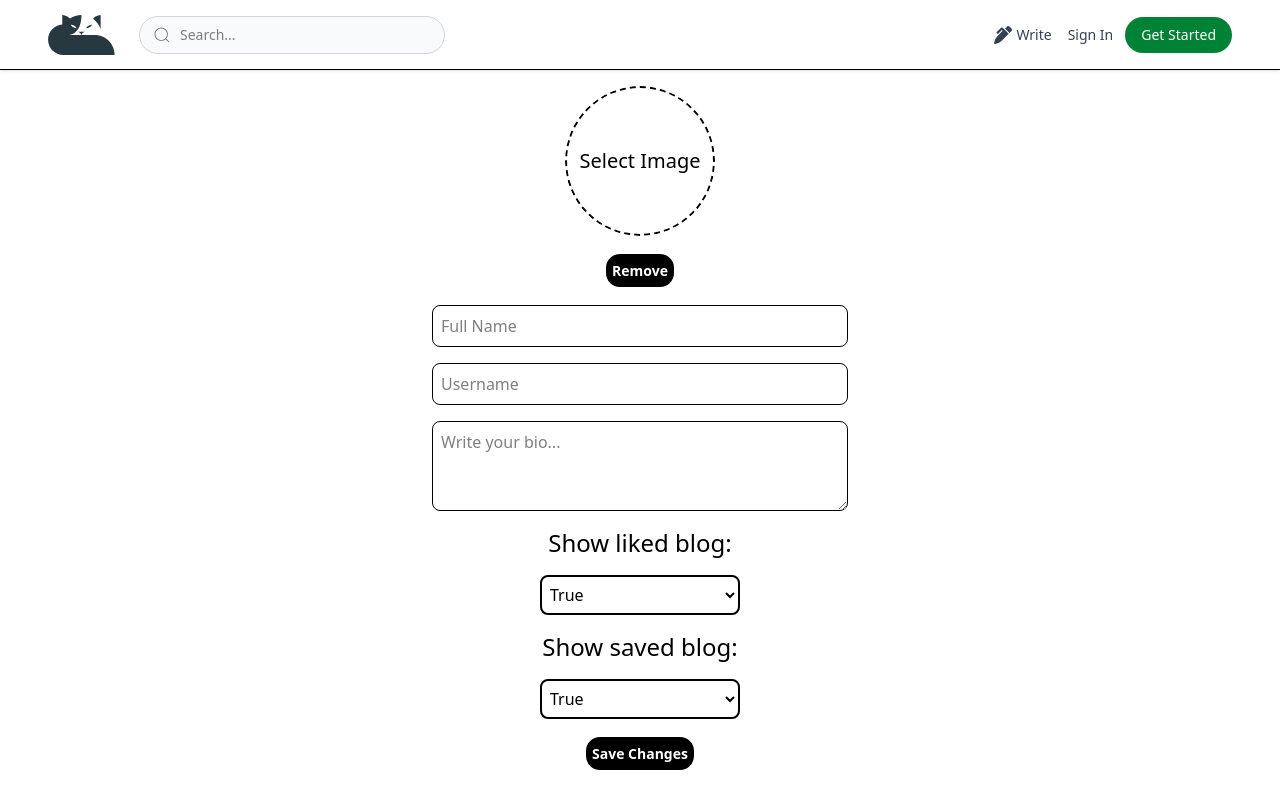
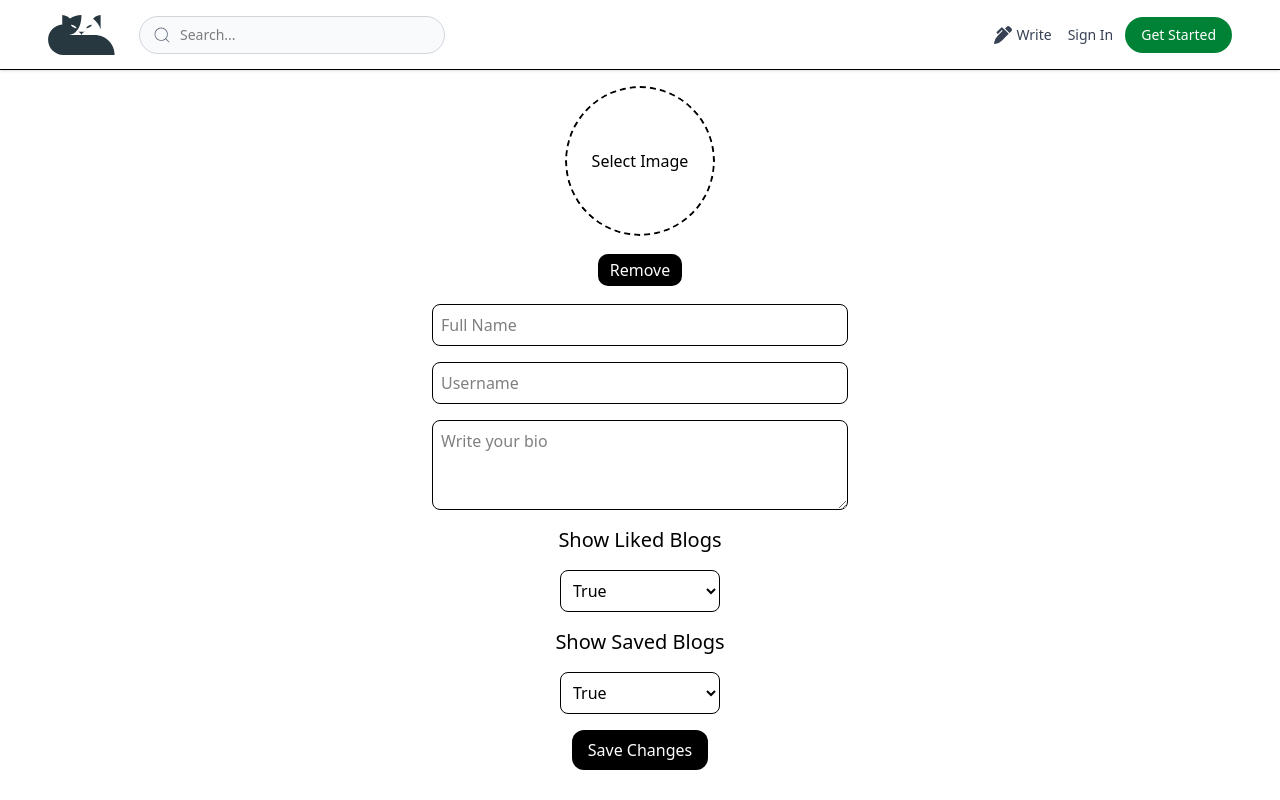
Before and after one commit to Tarang111/BLOG-APP, a React (Vite) app in the folder frontened/: page /editprofile/1 in a window 1280 px wide. Built offline with nearby package versions, Linux system fonts and the light colour scheme; no server answers.

Commit message:
Update Editprofile.jsx

```diff
--- a/frontened/src/component/Editprofile.jsx
+++ b/frontened/src/component/Editprofile.jsx
@@ -1,69 +1,81 @@
-import React, { useState } from 'react'
-import { useSelector, useDispatch } from 'react-redux'
-import axios from 'axios'
-import toast from 'react-hot-toast'
-import { login } from '../utilis/userSlice'
-import { useNavigate } from 'react-router-dom'
+import React, { useState } from "react";
+import { useSelector, useDispatch } from "react-redux";
+import axios from "axios";
+import toast from "react-hot-toast";
+import { login } from "../utilis/userSlice";
+import { useNavigate } from "react-router-dom";
 
 function Editprofile() {
-  const dispatch = useDispatch()
-  const userData = useSelector(slice => slice.user)
-  const { bio, profilePic, name, username, showlike, showsave, token, id } = userData
-  const navigate = useNavigate()
+  const dispatch = useDispatch();
+  const navigate = useNavigate();
+  const userData = useSelector((state) => state.user);
+
+  const { bio, profilePic, name, username, showlike, showsave, token, id } =
+    userData;
 
   const [newuserdata, setuserdata] = useState({
-    bio: bio || '',
-    profilePic: profilePic || '',
-    name: name || '',
-    username: username || '',
+    bio: bio || "",
+    name: name || "",
+    username: username || "",
     showlike: showlike ?? true,
     showsave: showsave ?? true,
-  })
+    profilePicFile: null,        // ✅ FILE stored separately
+    profilePicPreview: profilePic || "", // ✅ Preview only
+  });
 
-  const [loading, setLoading] = useState(false)
-  const [removePic, setRemovePic] = useState(false)
+  const [loading, setLoading] = useState(false);
+  const [removePic, setRemovePic] = useState(false);
 
-  // ✅ Remove picture
+  // ✅ Remove image
   const handleRemove = () => {
-    setuserdata(prev => ({ ...prev, profilePic: '' }))
-    setRemovePic(true)
-    const fileInput = document.getElementById('image')
-    if (fileInput) fileInput.value = ''
-  }
+    setuserdata((prev) => ({
+      ...prev,
+      profilePicPreview: "",
+      profilePicFile: null,
+    }));
+    setRemovePic(true);
 
-  // ✅ Handle image upload
+    const fileInput = document.getElementById("image");
+    if (fileInput) fileInput.value = "";
+  };
+
+  // ✅ Image change
   const handleImageChange = (e) => {
-    const file = e.target.files[0]
+    const file = e.target.files[0];
     if (file) {
-      setuserdata(prev => ({ ...prev, profilePic: file }))
+      setuserdata((prev) => ({
+        ...prev,
+        profilePicFile: file,
+        profilePicPreview: URL.createObjectURL(file),
+      }));
     }
-  }
+  };
 
-  // ✅ Handle text input
+  // ✅ Input change
   const handleChange = (e) => {
-    const { name, value } = e.target
-    setuserdata(prev => ({ ...prev, [name]: value }))
-  }
+    const { name, value } = e.target;
+    setuserdata((prev) => ({ ...prev, [name]: value }));
+  };
 
-  // ✅ Submit form
+  // ✅ Form submit
   const handleSubmit = async (e) => {
-    e.preventDefault()
+    e.preventDefault();
 
-    const formData = new FormData()
-    formData.append('name', newuserdata.name)
-    formData.append('username', newuserdata.username)
-    formData.append('bio', newuserdata.bio)
-    formData.append('removePic', removePic)
-    formData.append('showlike', newuserdata.showlike)
-    formData.append('showsave', newuserdata.showsave)
+    const formData = new FormData();
+    formData.append("name", newuserdata.name);
+    formData.append("username", newuserdata.username);
+    formData.append("bio", newuserdata.bio);
+    formData.append("removePic", removePic);
+    formData.append("showlike", newuserdata.showlike);
+    formData.append("showsave", newuserdata.showsave);
 
-    // ✅ Append image only if file is uploaded
-    if (newuserdata.profilePic && typeof newuserdata.profilePic !== 'string') {
-      formData.append('profilePic', newuserdata.profilePic)
+    // ✅ Only append file
+    if (newuserdata.profilePicFile) {
+      formData.append("profilePic", newuserdata.profilePicFile);
     }
 
     try {
-      setLoading(true)
+      setLoading(true);
 
       const res = await axios.patch(
         `${import.meta.env.VITE_BACKENED_URL}/editprofile/${id}`,
@@ -71,33 +83,32 @@ function Editprofile() {
         {
           headers: {
             Authorization: `Bearer ${token}`,
-            'Content-Type': 'multipart/form-data'
-          }
+            "Content-Type": "multipart/form-data",
+          },
         }
-      )
+      );
 
       if (res.data.success) {
-        toast.success('Profile updated successfully ✅')
+        toast.success("Profile updated ✅");
 
-        // ✅ Keep the same token and update user
-        dispatch(login({
-          ...res.data.user,
-          id: res.data.user._id,
-          token
-        }))
+        dispatch(
+          login({
+            ...res.data.user,
+            id: res.data.user._id,
+            token,
+          })
+        );
 
-        navigate(`/profile/${res.data.user.username}`)
+        navigate(`/profile/${res.data.user.username}`);
       } else {
-        toast.error(res.data.message || 'Something went wrong')
+        toast.error(res.data.message || "Update failed ❌");
       }
-
     } catch (err) {
-      console.error(err)
-      toast.error(err.response?.data?.message || 'Failed to update profile ❌')
+      toast.error(err.response?.data?.message || "Failed to update ❌");
     } finally {
-      setLoading(false)
+      setLoading(false);
     }
-  }
+  };
 
   return (
     <form
@@ -105,20 +116,16 @@ function Editprofile() {
       className="flex flex-col gap-4 items-center p-4 w-full max-w-md mx-auto"
     >
       {/* Profile Image */}
-      <div className="w-[150px] h-[150px] cursor-pointer aspect-square rounded-full overflow-hidden">
+      <div className="w-[150px] h-[150px] cursor-pointer rounded-full overflow-hidden">
         <label htmlFor="image" className="cursor-pointer">
-          {newuserdata?.profilePic ? (
+          {newuserdata.profilePicPreview ? (
             <img
-              src={
-                typeof newuserdata.profilePic === 'string'
-                  ? newuserdata.profilePic
-                  : URL.createObjectURL(newuserdata.profilePic)
-              }
-              alt="Profile"
-              className="rounded-full w-full h-full object-cover"
+              src={newuserdata.profilePicPreview}
+              alt="profile"
+              className="w-full h-full object-cover rounded-full"
             />
           ) : (
-            <div className="w-[150px] h-[150px] bg-white border-2 border-dashed rounded-full flex justify-center items-center text-xl">
+            <div className="w-full h-full bg-white border-2 border-dashed rounded-full flex justify-center items-center">
               Select Image
             </div>
           )}
@@ -126,92 +133,89 @@ function Editprofile() {
         <input
           id="image"
           type="file"
-          accept=".png, .jpeg, .jpg"
+          accept=".jpg,.jpeg,.png"
           className="hidden"
           onChange={handleImageChange}
         />
       </div>
 
-      {/* Remove Image Button */}
       <p
-        className='border-2 p-1.5 w-fit rounded-2xl text-[14px] bg-black text-white font-bold cursor-pointer active:bg-gray-500'
+        className="border-2 p-1 px-3 rounded-xl bg-black text-white cursor-pointer"
         onClick={handleRemove}
       >
         Remove
       </p>
 
-      {/* Name */}
+      {/* Inputs */}
       <input
         type="text"
         name="name"
         value={newuserdata.name}
         onChange={handleChange}
+        className="border p-2 rounded-lg w-full"
         placeholder="Full Name"
-        className="w-full border p-2 rounded-lg outline-none focus:ring focus:ring-blue-300"
       />
 
-      {/* Username */}
       <input
         type="text"
         name="username"
         value={newuserdata.username}
         onChange={handleChange}
+        className="border p-2 rounded-lg w-full"
         placeholder="Username"
-        className="w-full border p-2 rounded-lg outline-none focus:ring focus:ring-blue-300"
       />
 
-      {/* Bio */}
       <textarea
         name="bio"
         value={newuserdata.bio}
         onChange={handleChange}
-        placeholder="Write your bio..."
-        className="w-full border p-2 rounded-lg outline-none focus:ring focus:ring-blue-300"
+        className="border p-2 rounded-lg w-full"
         rows="3"
+        placeholder="Write your bio"
       />
 
       {/* Show Like */}
-      <label className="text-2xl">Show liked blog:</label>
+      <label className="text-xl">Show Liked Blogs</label>
       <select
-        className="border-2 w-50 h-10 p-1 rounded-lg cursor-pointer"
         value={newuserdata.showlike}
         onChange={(e) =>
-          setuserdata(prev => ({
+          setuserdata((prev) => ({
             ...prev,
-            showlike: e.target.value === "true"
+            showlike: e.target.value === "true",
           }))
         }
+        className="border p-2 rounded-lg w-40"
       >
         <option value="true">True</option>
         <option value="false">False</option>
       </select>
 
       {/* Show Save */}
-      <label className="text-2xl">Show saved blog:</label>
+      <label className="text-xl">Show Saved Blogs</label>
       <select
-        className="border-2 w-50 h-10 p-1 rounded-lg cursor-pointer"
         value={newuserdata.showsave}
         onChange={(e) =>
-          setuserdata(prev => ({
+          setuserdata((prev) => ({
             ...prev,
-            showsave: e.target.value === "true"
+            showsave: e.target.value === "true",
           }))
         }
+        className="border p-2 rounded-lg w-40"
       >
         <option value="true">True</option>
         <option value="false">False</option>
       </select>
 
-      {/* Submit Button */}
+      {/* Submit */}
       <button
         type="submit"
         disabled={loading}
-        className='border-2 p-1.5 w-fit rounded-2xl text-[14px] bg-black text-white font-bold cursor-pointer active:bg-gray-500'
+        className="bg-black text-white px-4 py-2 rounded-xl"
       >
-        {loading ? 'Saving...' : 'Save Changes'}
+        {loading ? "Saving..." : "Save Changes"}
       </button>
     </form>
-  )
+  );
 }
 
-export default Editprofile
+export default Editprofile;
```
